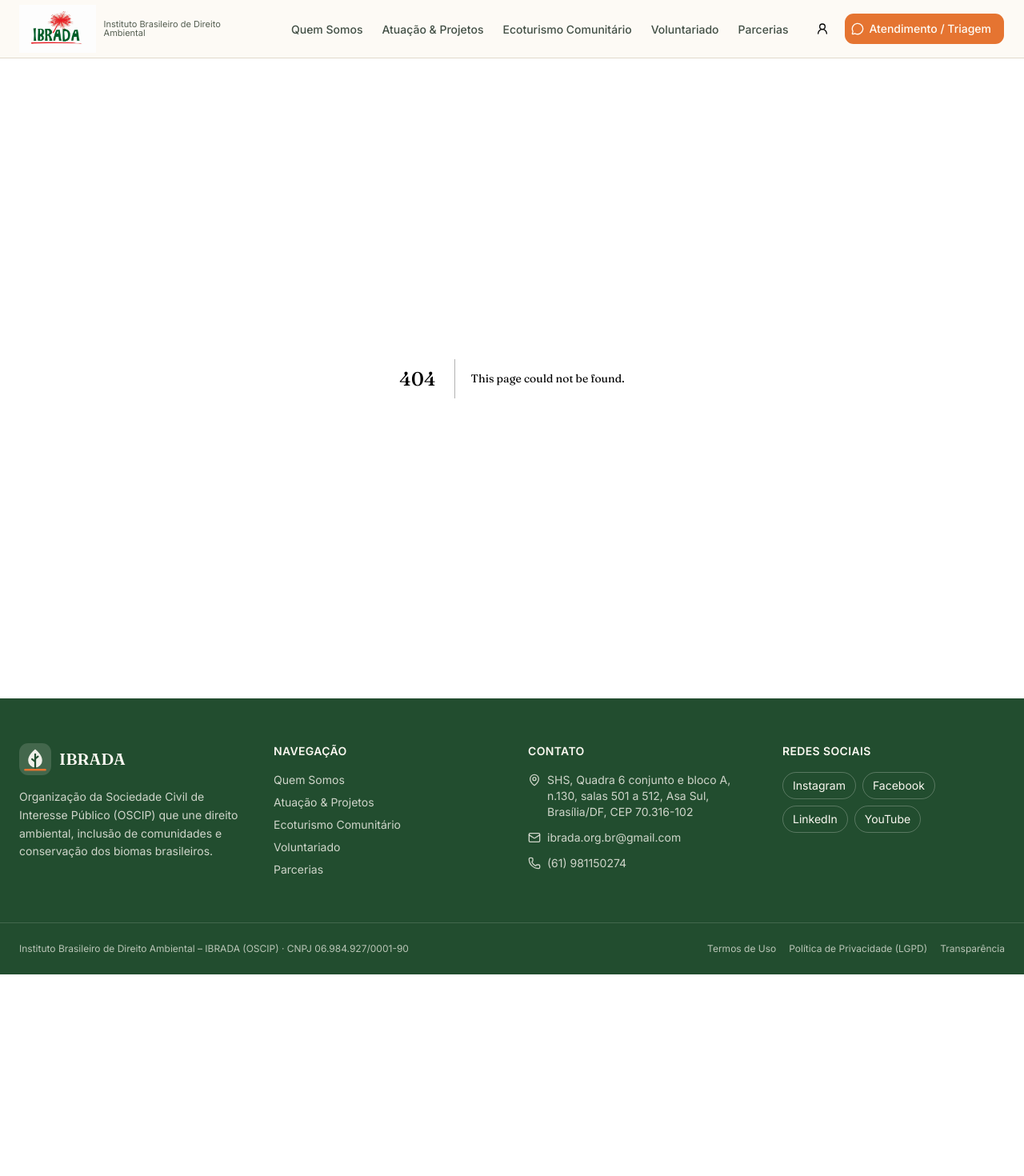
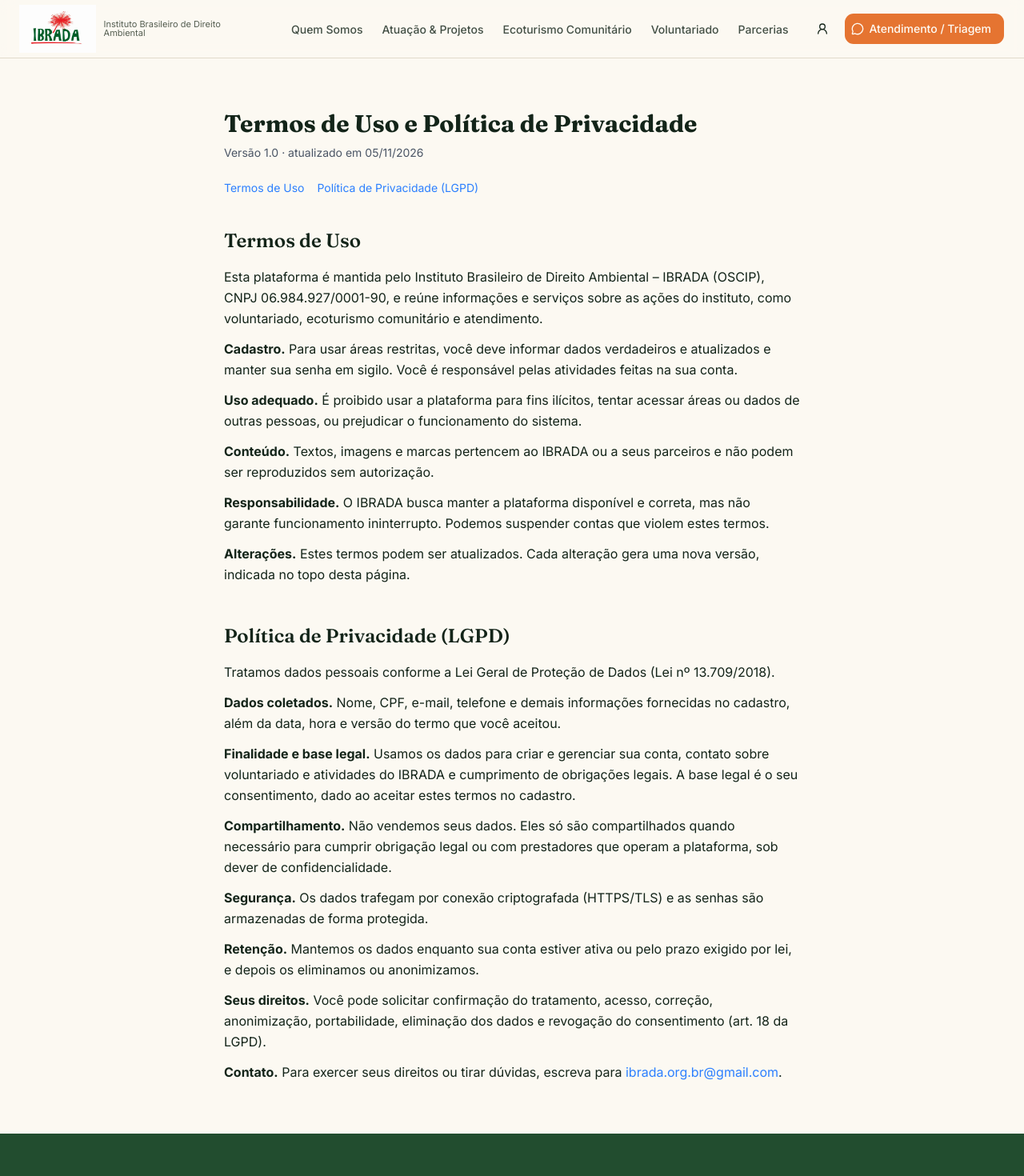
Before and after one commit to mdsreq-fga-unb/REQ-2026.2-T01-IBRADA-NET, a Next.js app in the folder src/front/: page /termos in a window 1280 px wide. Before the commit this address had no page. Shown: the top 1470 px of the page at 80% size. Before the commit the page ends 1218 px from the top, so only its background shows below. Built offline with nearby package versions, Linux system fonts and the light colour scheme.

Commit message:
feat: adiciona termos de uso

```diff
--- a/src/front/app/cadastro/page.tsx
+++ b/src/front/app/cadastro/page.tsx
@@ -86,7 +86,11 @@ export default function Cadastro() {
                         type={showPassword ? "text" : "password"}
                         placeholder="Digite sua senha"
                     />
+                    <span className="text-sm text-gray-500">
+                    A senha do cadastro deve ter no mínimo 8 caracteres, contendo um caractere maiúsculo, um número e um caractere especial.
+                </span>
                 </label>
+
                 <label className="block mt-4">
                     Confirme sua senha *
                     <input
@@ -112,8 +116,8 @@ export default function Cadastro() {
                 <label className="flex items-start">
                     <input name="termos" type="checkbox" required className="mr-2 mt-1.5" />
                     <span>
-                        Li e concordo com os <a href="#" className="text-blue-500 hover:underline">Termos de uso</a> e a{" "}
-                        <a href="#" className="text-blue-500 hover:underline">Política de Privacidade (LGPD)</a> do IBRADA.
+                        Li e concordo com os <a href="/termos#termos-de-uso" target="_blank" rel="noopener noreferrer" className="text-blue-500 hover:underline">Termos de uso</a> e a{" "}
+                        <a href="/termos#privacidade" target="_blank" rel="noopener noreferrer" className="text-blue-500 hover:underline">Política de Privacidade (LGPD)</a> do IBRADA.
                     </span>
                 </label>
 
--- /dev/null
+++ b/src/front/app/termos/page.tsx
@@ -0,0 +1,91 @@
+import type { Metadata } from 'next'
+import { site, terms } from '@/lib/site'
+
+export const metadata: Metadata = {
+  title: `Termos de Uso e Privacidade | ${site.name}`,
+}
+
+export default function Termos() {
+  return (
+    <main className="mx-auto w-full max-w-3xl px-4 py-10 sm:px-6 sm:py-16">
+      <h1 className="text-3xl font-bold">Termos de Uso e Política de Privacidade</h1>
+      <p className="mt-2 text-sm text-gray-600">
+        Versão {terms.version} · atualizado em {terms.updatedAt}
+      </p>
+
+      <nav aria-label="Seções" className="mt-6 flex flex-wrap gap-4 text-sm">
+        <a href="#termos-de-uso" className="text-blue-500 hover:underline">Termos de Uso</a>
+        <a href="#privacidade" className="text-blue-500 hover:underline">Política de Privacidade (LGPD)</a>
+      </nav>
+
+      <section id="termos-de-uso" className="mt-10 scroll-mt-24">
+        <h2 className="text-2xl font-semibold">Termos de Uso</h2>
+        <div className="mt-4 flex flex-col gap-3 leading-relaxed">
+          <p>
+            Esta plataforma é mantida pelo {site.legalName}, CNPJ {site.cnpj}, e reúne informações e serviços
+            sobre as ações do instituto, como voluntariado, ecoturismo comunitário e atendimento.
+          </p>
+          <p>
+            <strong>Cadastro.</strong> Para usar áreas restritas, você deve informar dados verdadeiros e
+            atualizados e manter sua senha em sigilo. Você é responsável pelas atividades feitas na sua conta.
+          </p>
+          <p>
+            <strong>Uso adequado.</strong> É proibido usar a plataforma para fins ilícitos, tentar acessar
+            áreas ou dados de outras pessoas, ou prejudicar o funcionamento do sistema.
+          </p>
+          <p>
+            <strong>Conteúdo.</strong> Textos, imagens e marcas pertencem ao IBRADA ou a seus parceiros e não
+            podem ser reproduzidos sem autorização.
+          </p>
+          <p>
+            <strong>Responsabilidade.</strong> O IBRADA busca manter a plataforma disponível e correta, mas não
+            garante funcionamento ininterrupto. Podemos suspender contas que violem estes termos.
+          </p>
+          <p>
+            <strong>Alterações.</strong> Estes termos podem ser atualizados. Cada alteração gera uma nova
+            versão, indicada no topo desta página.
+          </p>
+        </div>
+      </section>
+
+      <section id="privacidade" className="mt-12 scroll-mt-24">
+        <h2 className="text-2xl font-semibold">Política de Privacidade (LGPD)</h2>
+        <div className="mt-4 flex flex-col gap-3 leading-relaxed">
+          <p>
+            Tratamos dados pessoais conforme a Lei Geral de Proteção de Dados (Lei nº 13.709/2018).
+          </p>
+          <p>
+            <strong>Dados coletados.</strong> Nome, CPF, e-mail, telefone e demais informações fornecidas no
+            cadastro, além da data, hora e versão do termo que você aceitou.
+          </p>
+          <p>
+            <strong>Finalidade e base legal.</strong> Usamos os dados para criar e gerenciar sua conta, contato
+            sobre voluntariado e atividades do IBRADA e cumprimento de obrigações legais. A base legal é o seu
+            consentimento, dado ao aceitar estes termos no cadastro.
+          </p>
+          <p>
+            <strong>Compartilhamento.</strong> Não vendemos seus dados. Eles só são compartilhados quando
+            necessário para cumprir obrigação legal ou com prestadores que operam a plataforma, sob dever de
+            confidencialidade.
+          </p>
+          <p>
+            <strong>Segurança.</strong> Os dados trafegam por conexão criptografada (HTTPS/TLS) e as senhas são
+            armazenadas de forma protegida.
+          </p>
+          <p>
+            <strong>Retenção.</strong> Mantemos os dados enquanto sua conta estiver ativa ou pelo prazo exigido
+            por lei, e depois os eliminamos ou anonimizamos.
+          </p>
+          <p>
+            <strong>Seus direitos.</strong> Você pode solicitar confirmação do tratamento, acesso, correção,
+            anonimização, portabilidade, eliminação dos dados e revogação do consentimento (art. 18 da LGPD).
+          </p>
+          <p>
+            <strong>Contato.</strong> Para exercer seus direitos ou tirar dúvidas, escreva para{' '}
+            <a href={`mailto:${site.email}`} className="text-blue-500 hover:underline">{site.email}</a>.
+          </p>
+        </div>
+      </section>
+    </main>
+  )
+}
--- a/src/front/components/site-footer.tsx
+++ b/src/front/components/site-footer.tsx
@@ -84,12 +84,12 @@ export function SiteFooter() {
           </p>
           <ul className="flex flex-wrap gap-4">
             <li>
-              <Link href="/termos-de-uso" className="hover:text-primary-foreground hover:underline">
+              <Link href="/termos#termos-de-uso" className="hover:text-primary-foreground hover:underline">
                 Termos de Uso
               </Link>
             </li>
             <li>
-              <Link href="/privacidade" className="hover:text-primary-foreground hover:underline">
+              <Link href="/termos#privacidade" className="hover:text-primary-foreground hover:underline">
                 Política de Privacidade (LGPD)
               </Link>
             </li>
--- a/src/front/lib/site.ts
+++ b/src/front/lib/site.ts
@@ -40,3 +40,10 @@ export const navItems = [
 export function buildWhatsAppLink(message: string) {
   return `https://wa.me/${site.whatsappNumber}?text=${encodeURIComponent(message)}`
 }
+
+// Versão vigente dos Termos de Uso e da Política de Privacidade (RF29).
+// Atualize ao alterar o texto de app/termos/page.tsx e registre em docs/documentacao/termos.md.
+export const terms = {
+  version: '1.0',
+  updatedAt: '05/11/2026',
+}
```
